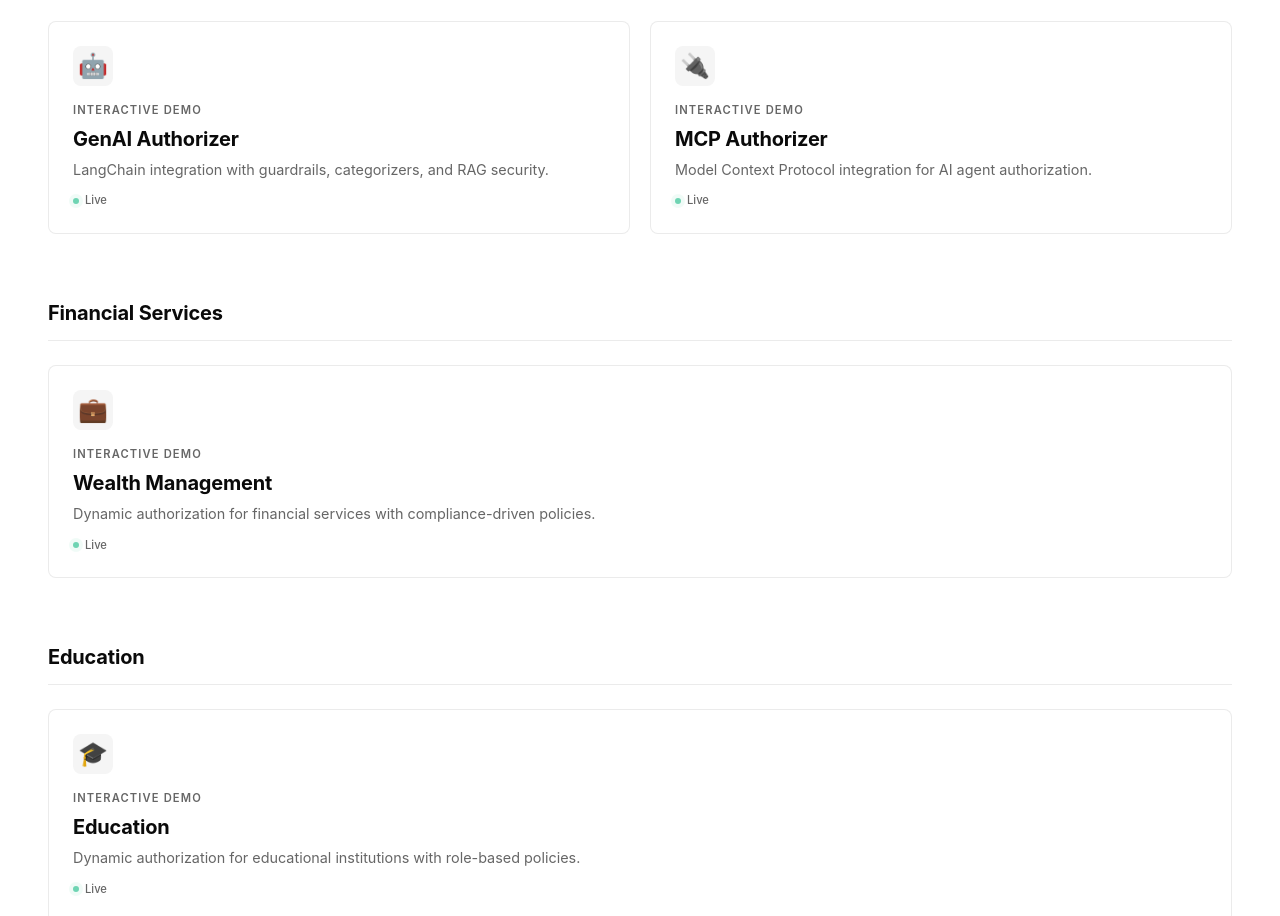
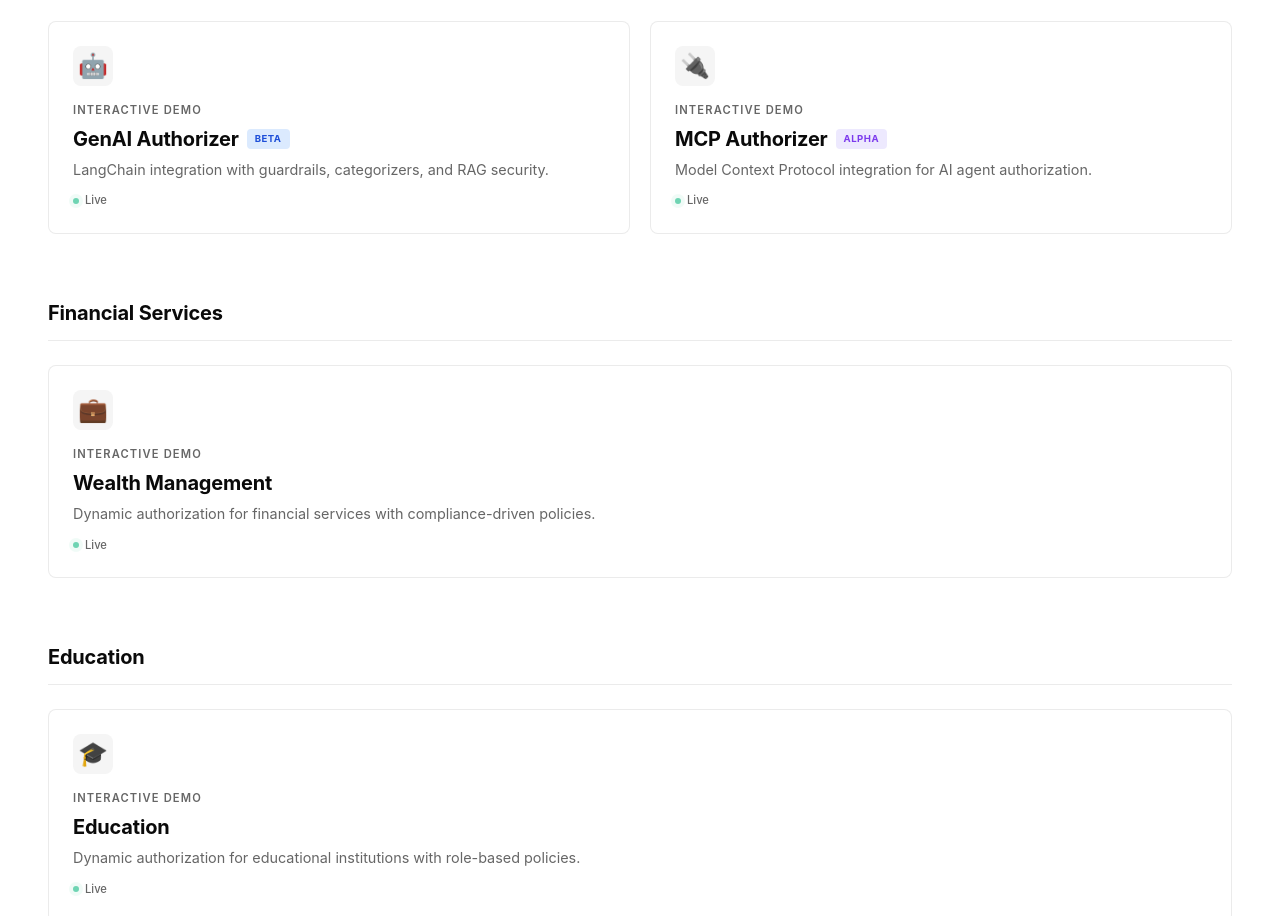
Before and after one commit to emikuszewski/plainidwww, a plain HTML site: page index.html in a window 1280 px wide. Shown: the part 942-1858 px from the top of the page. Drawn offline with Linux system fonts and the light colour scheme.

Commit message:
Add demo tags for Beta and Alpha versions

```diff
--- a/index.html
+++ b/index.html
@@ -331,6 +331,40 @@
             letter-spacing: -0.01em;
             margin-bottom: 0.5rem;
             line-height: 1.2;
+            display: flex;
+            align-items: center;
+            gap: 0.5rem;
+            flex-wrap: wrap;
+        }
+
+        .demo-tag {
+            font-size: 0.6rem;
+            font-weight: 700;
+            text-transform: uppercase;
+            letter-spacing: 0.05em;
+            padding: 0.25rem 0.5rem;
+            border-radius: 4px;
+            flex-shrink: 0;
+        }
+
+        .demo-tag.beta {
+            background: #dbeafe;
+            color: #1d4ed8;
+        }
+
+        .demo-tag.alpha {
+            background: #ede9fe;
+            color: #7c3aed;
+        }
+
+        body.dark-mode .demo-tag.beta {
+            background: #1e3a5f;
+            color: #60a5fa;
+        }
+
+        body.dark-mode .demo-tag.alpha {
+            background: #3b2667;
+            color: #a78bfa;
         }
 
         .demo-description {
@@ -665,7 +699,7 @@
                 <a href="https://ai.plainid-demo.com/" class="demo-item" target="_blank" rel="noopener noreferrer">
                     <div class="demo-visual">🤖</div>
                     <div class="demo-label">Interactive Demo</div>
-                    <h3 class="demo-name">GenAI Authorizer</h3>
+                    <h3 class="demo-name">GenAI Authorizer <span class="demo-tag beta">Beta</span></h3>
                     <p class="demo-description">
                         LangChain integration with guardrails, categorizers, and RAG security.
                     </p>
@@ -678,7 +712,7 @@
                 <a href="https://mcp.plainid-demo.com/" class="demo-item" target="_blank" rel="noopener noreferrer">
                     <div class="demo-visual">🔌</div>
                     <div class="demo-label">Interactive Demo</div>
-                    <h3 class="demo-name">MCP Authorizer</h3>
+                    <h3 class="demo-name">MCP Authorizer <span class="demo-tag alpha">Alpha</span></h3>
                     <p class="demo-description">
                         Model Context Protocol integration for AI agent authorization.
                     </p>
```
